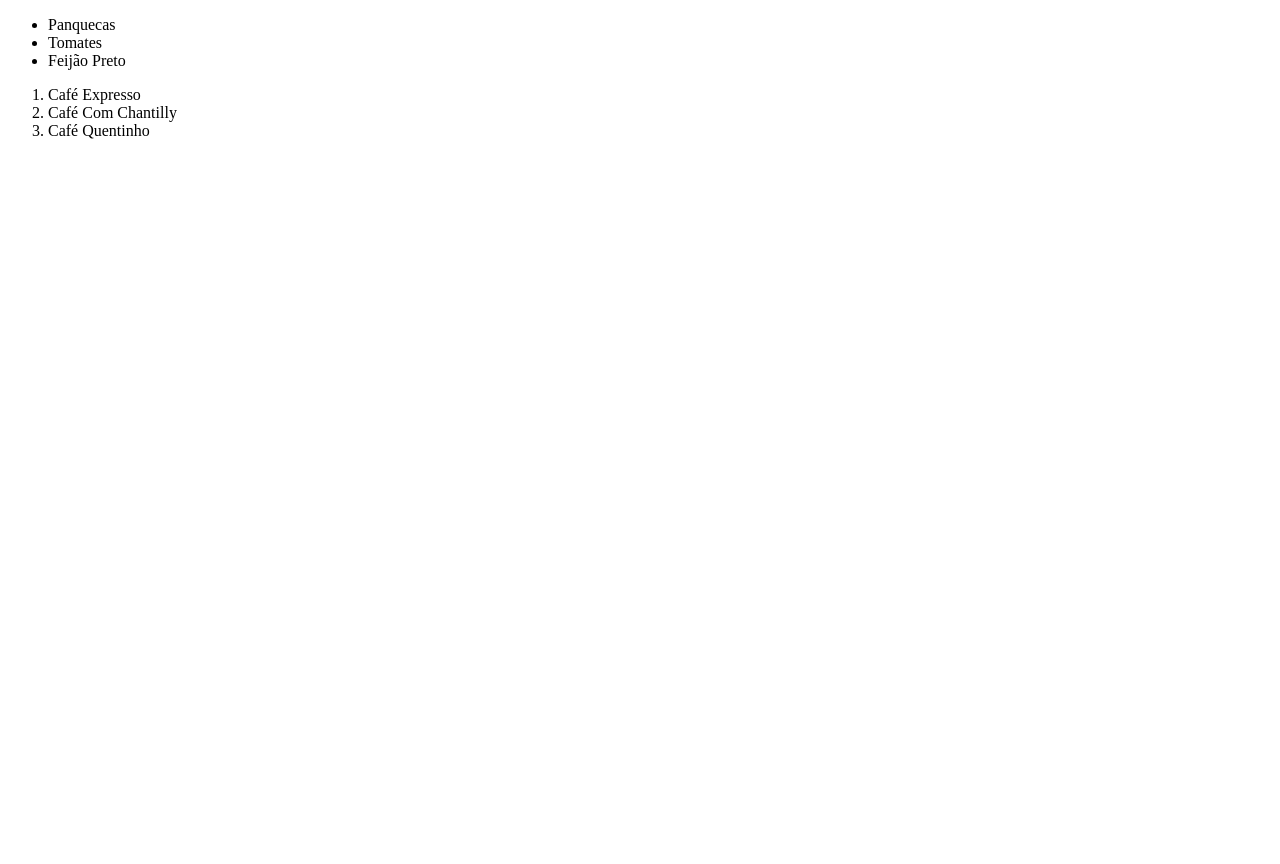
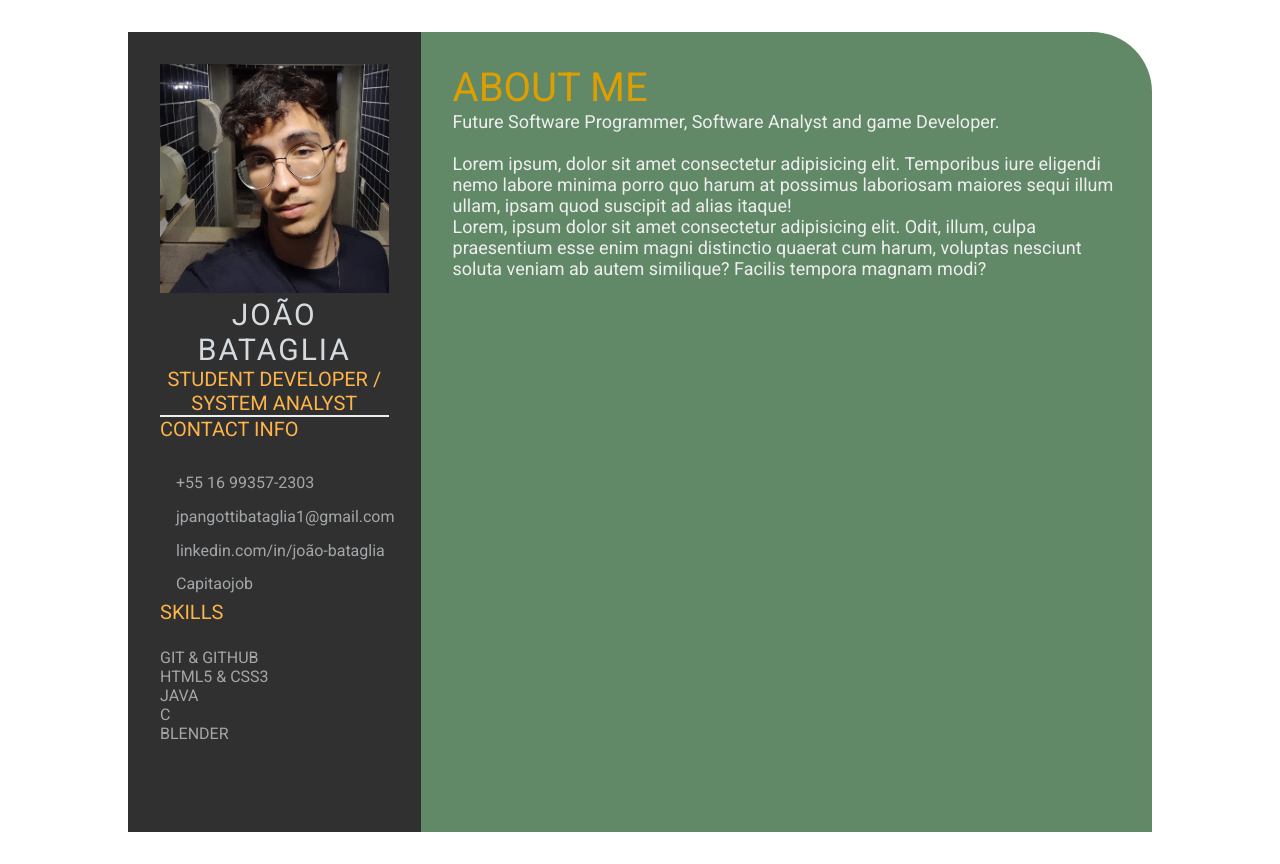
Before and after one commit to Capitaojob/devweekgit.github.io, a plain HTML site: page index.html in a window 1280 px wide. Before the commit the page ends 800 px from the top, so only its background shows below. Drawn offline with Linux system fonts and the light colour scheme.

Commit message:
features: added css content ^ added html content ^ fixed css (#2)

```diff
--- a/CSS/styles.css
+++ b/CSS/styles.css
@@ -0,0 +1,110 @@
+* {
+    margin: 0;
+    padding: 0;
+    box-sizing: border-box;
+    list-style: none;
+    font-family: 'Roboto', sans-serif;
+}
+
+.resume-contents {
+    min-height: 100vh;
+    width: 80%;
+    margin: 2rem auto;
+    display: grid;
+    grid-template-columns: repeat(7, 1fr);
+}
+
+.left-section {
+    grid-column: span 2;
+    height: 100%;
+    background-color: #303030;
+}
+
+.right-section {
+    grid-column: span 5;
+    height: 100%;
+    background-color: #618967;
+    border-radius: 0px 60px 0px 0px;
+}
+
+.left-section-contents{
+    padding: 2rem 2rem;
+}
+
+.profile {
+    width: 100%;
+    border-bottom: 2px solid #eeeeee;
+}
+
+.profile .profile-image {
+    width: 100%;
+}
+
+.name {
+    color: #D6DBDF;
+    text-align: center;
+    font-size: 30px;
+    letter-spacing: 2px;
+    text-transform: uppercase;
+}
+
+.profession {
+    color: #FDB44B;
+    font-size: 20px;
+    text-transform: uppercase;
+    text-align: center;
+}
+
+/*.contact-info {
+    border-bottom: 2px solid #1B2631;
+}*/
+
+.left-title {
+    color: #FDB44B;
+    font-size: 20px;
+}
+
+.contact-info ul {
+    padding-top: 1.5rem;
+}
+
+.contact-info ul li,
+.references ul li {
+    padding: .4rem 0;
+    color: #D6DBDF;
+    opacity: 69%;
+}
+
+.contact-info ul li i,
+.references ul li i {
+    padding-right: 1rem;
+    font-size: 18px;
+    color: #D6DBDF;
+}
+
+.skills ul {
+    padding-top: 1.5rem;
+    color: #D6DBDF;
+    opacity: 69%;
+}
+.skills ul li p {
+    padding: .4rem 0;
+    color: #D6DBDF;
+}
+
+.right-section-contents {
+    padding: 2rem 2rem;
+}
+
+.right-title {
+    color: #DC9E00;
+    font-size: 40px;
+}
+
+.gap {
+    padding-bottom: 2rem;
+}
+.about-me-contents {
+    font-size: 18px;
+    color: #eeeeee;
+}
--- a/index.html
+++ b/index.html
@@ -4,25 +4,64 @@
 <head>
 	<meta charset="UTF-8">
 	<meta http-equiv="X-UA-Compatible" content="IE=edge">
-	<title>HTML Project</title>
+	<title>Currículo João Bataglia</title>
 	<meta name="viewport" content="width=device-width, initial-scale=1.0">
-	<link rel="stylesheet" href="/CSS/styles.css">
+
+    <!-- CSS + Favicon -->
+    <link rel="icon" sizes="96x96" href="./favicon/favicon-96x96.png">
+	<link rel="stylesheet" href="./css/styles.css">
+
+    <!--Font Link-->
+    <link rel="preconnect" href="https://fonts.googleapis.com">
+    <link rel="preconnect" href="https://fonts.gstatic.com" crossorigin>
+    <link href="https://fonts.googleapis.com/css2?family=Roboto&display=swap" rel="stylesheet">
 </head>
 
 <body>
-	<main>
-        <ul>
-            <li>Panquecas</li>
-            <li>Tomates</li>
-            <li>Feijão Preto</li>
-        </ul>
-        <ol>
-            <li>Café Expresso</li>
-            <li>Café Com Chantilly</li>
-            <li>Café Quentinho</li>
-        </ol>
+	<main class="resume-contents">
+        <section class="left-section">
+            <section class="left-section-contents">
+                <div class="profile">
+                    <img class="profile-image" src="./images/vscode.jpg" alt="Profile Image">
+                    <p class="name">JOÃO BATAGLIA</p>
+                    <p class="profession">Student Developer / System Analyst</p>
+                </div>
+                <div class="contact-info">
+                    <p class="left-title">CONTACT INFO</p>
+                    <ul class="left-list">
+                        <li><i class="fa fa-phone"></i>+55 16 99357-2303</li>
+                        <li><i class="fa fa-envelope"></i>jpangottibataglia1@gmail.com</li>
+                        <li><i class="fa fa-globe"></i>linkedin.com/in/joão-bataglia</li>
+                        <li><i class="fa fa-github"></i>Capitaojob</li>
+                    </ul>
+                </div>
+                <div class="skills">
+                    <p class="left-title">SKILLS</p>
+                    <ul>
+                        <li>GIT & GITHUB</li>
+                        <li>HTML5 & CSS3</li>
+                        <li>JAVA</li>
+                        <li>C</li>
+                        <li>BLENDER</li>
+                    </ul>
+                </div>
+            </section>
+        </section>
+
+        <section class="right-section">
+            <div class="right-section-contents">
+                <section class="about gap">
+                    <div class="right-title">ABOUT ME</div>
+                    <p class="about-me-contents">
+                        Future Software Programmer, Software Analyst and game Developer.<br>
+                        <br>Lorem ipsum, dolor sit amet consectetur adipisicing elit. Temporibus iure eligendi nemo labore minima porro quo harum at possimus laboriosam maiores sequi illum ullam, ipsam quod suscipit ad alias itaque!<br>
+                        Lorem, ipsum dolor sit amet consectetur adipisicing elit. Odit, illum, culpa praesentium esse enim magni distinctio quaerat cum harum, voluptas nesciunt soluta veniam ab autem similique? Facilis tempora magnam modi?<br>
+                    </p>
+                </section>
+            </div>
+        </section>
     </main>
 
-    <script src="/JS/script.js"></script>
+    <!--<script src="./js/script.js"></script>-->
 </body>
 </html>
```
Also changed, not shown: favicon/favicon-96x96.png (added), images/vscode.jpg (added).
